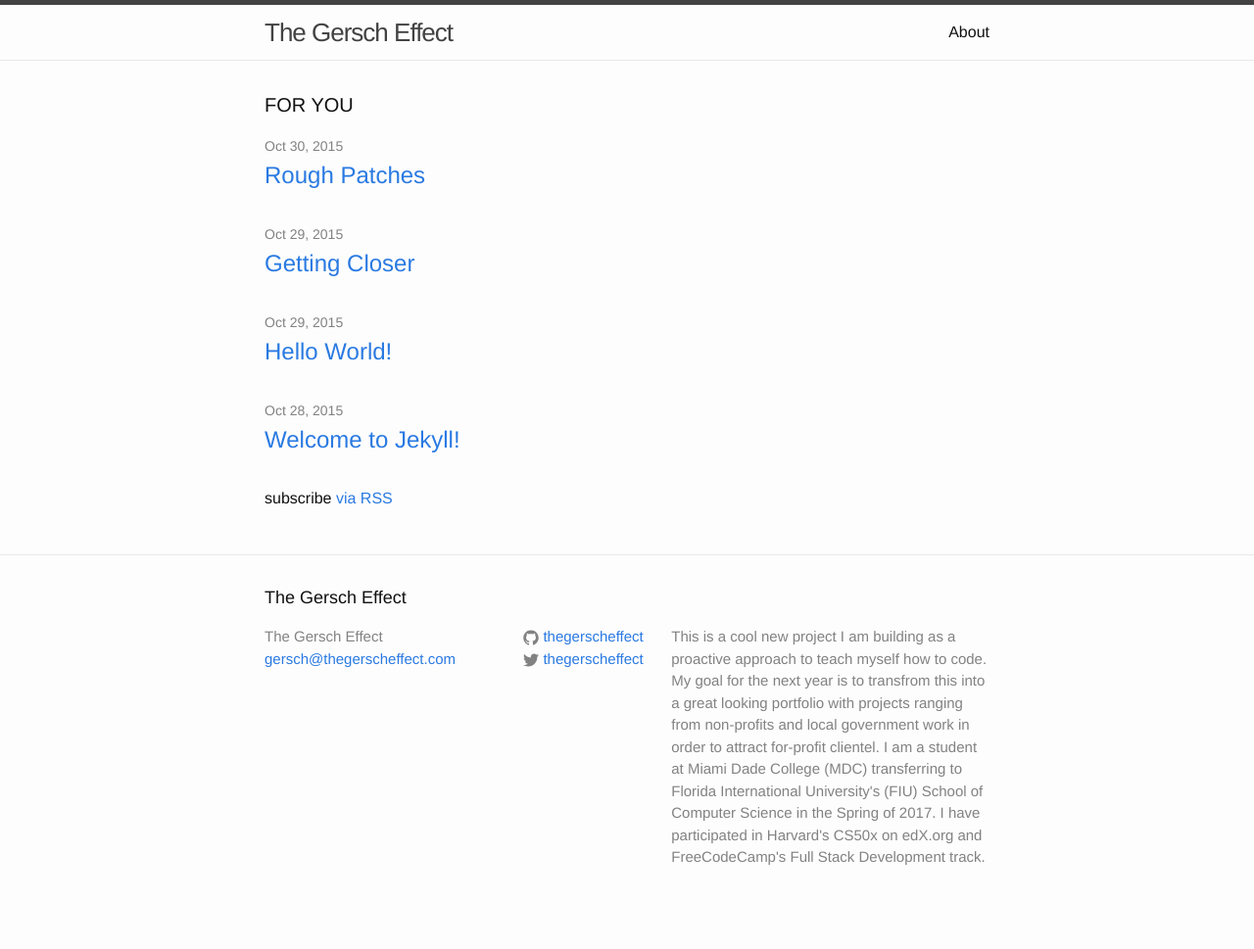
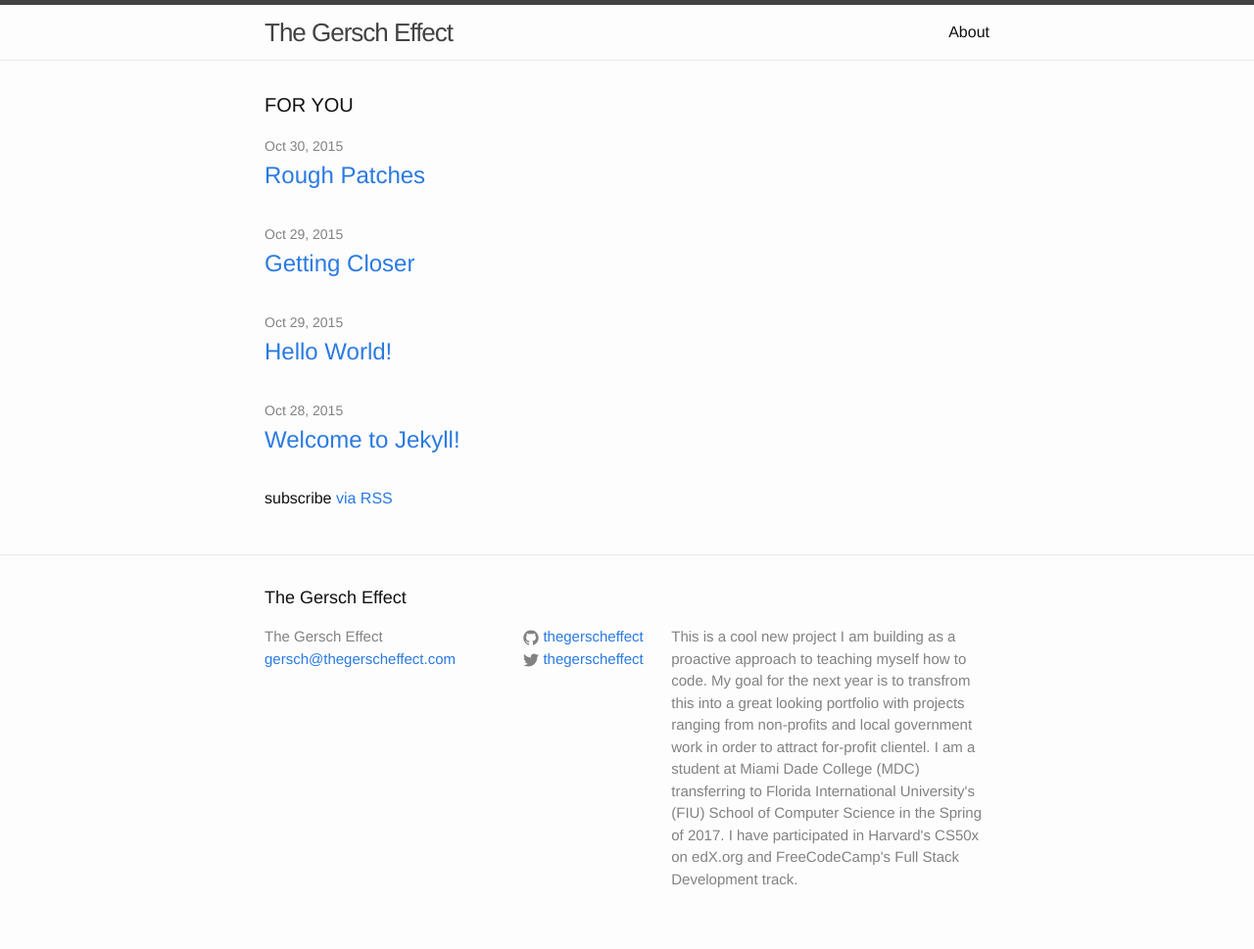
Before and after one commit to thegerscheffect/thegerscheffect.github.io, a Jekyll site: the page built from index.html, in a window 1280 px wide. Shown: the whole page at 98% size. Built offline with Jekyll 4.4.1, drawn with Linux system fonts in a browser that asks for light colours; before the commit the page ends 947 px from its top, so only the background shows below that.

Commit message:
tweaked the description grammer

```diff
--- a/_config.yml
+++ b/_config.yml
@@ -9,7 +9,7 @@
 title: "The Gersch Effect"
 email: gersch@thegerscheffect.com
 description: > # this means to ignore newlines until "baseurl:"
-  This is a cool new project I am building as a proactive approach to teach myself how to code. My goal for the next year is to transfrom this into a great looking portfolio with projects ranging from non-profits and local government work in order to attract for-profit clientel. I am a student at Miami Dade College (MDC) transferring to Florida International University's (FIU) School of Computer Science in the Spring of 2017. I have participated in Harvard's CS50x on edX.org and FreeCodeCamp's Full Stack Development track.
+  This is a cool new project I am building as a proactive approach to teaching myself how to code. My goal for the next year is to transfrom this into a great looking portfolio with projects ranging from non-profits and local government work in order to attract for-profit clientel. I am a student at Miami Dade College (MDC) transferring to Florida International University's (FIU) School of Computer Science in the Spring of 2017. I have participated in Harvard's CS50x on edX.org and FreeCodeCamp's Full Stack Development track.
 
 baseurl: "" # the subpath of your site, e.g. /blog
 url: "http://thegerscheffect.com" # the base hostname & protocol for your site
```
